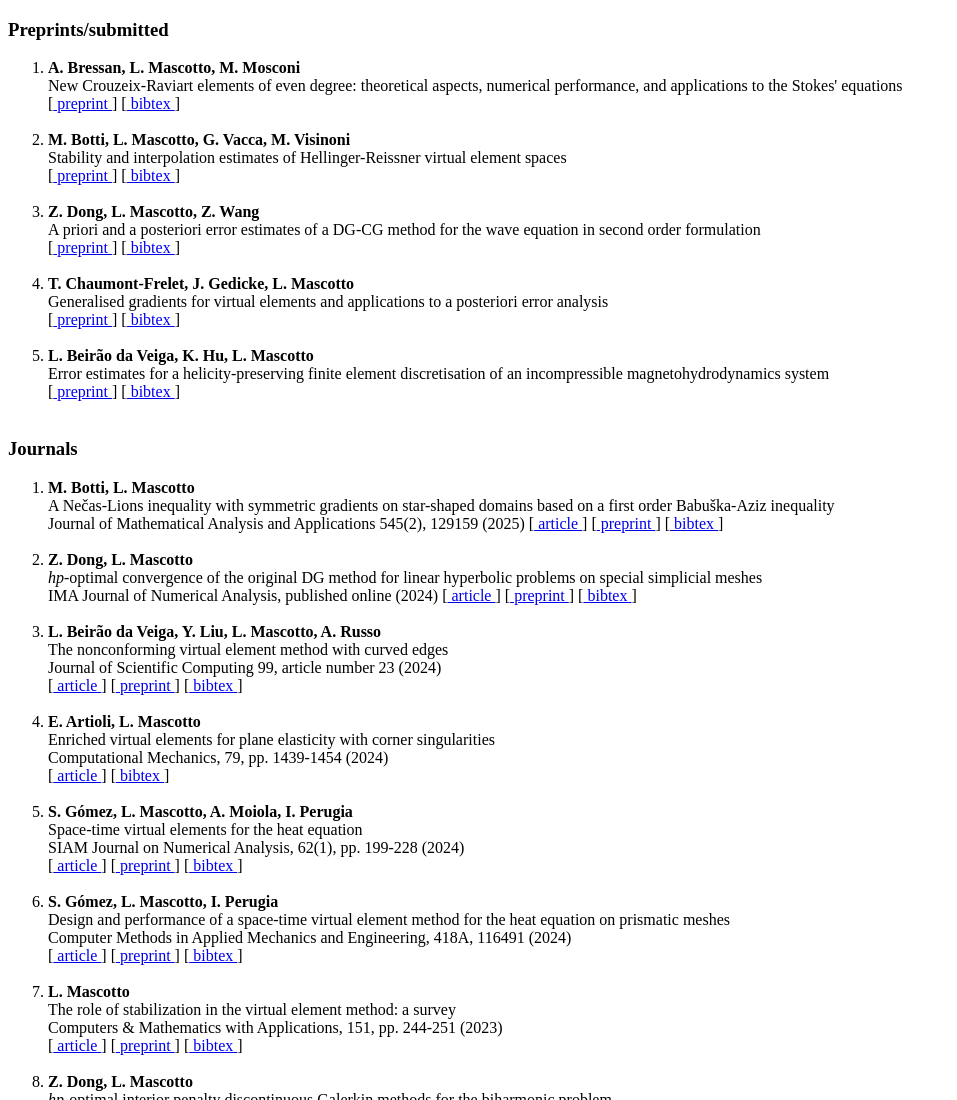
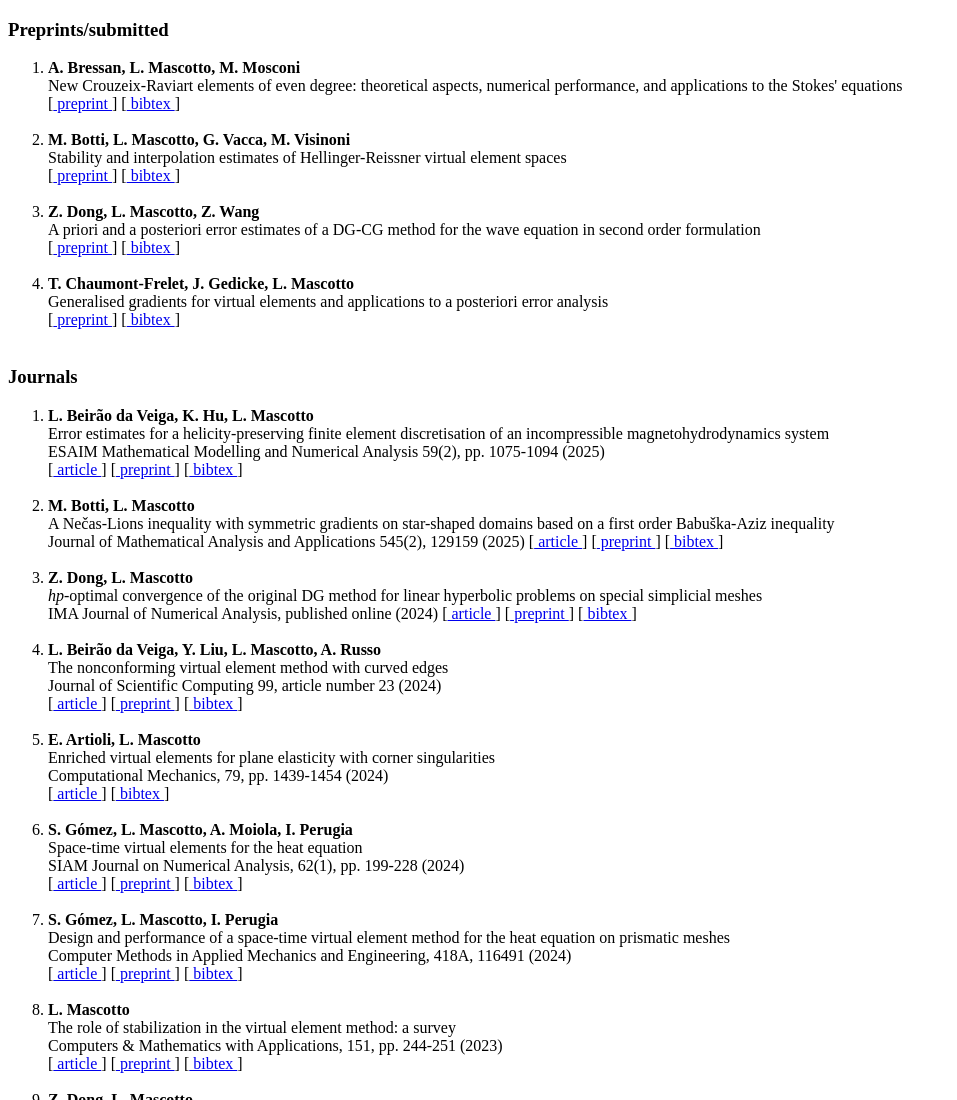
Before and after one commit to LorenzoMascotto/LorenzoMascotto.github.io, a plain HTML site: page publications/index.html in a window 1280 px wide. Shown: the top 1100 px of the page, without its empty margins (0-957 px from the left). Drawn offline with Linux system fonts and the light colour scheme.

Commit message:
Update index.html

```diff
--- a/publications/index.html
+++ b/publications/index.html
@@ -26,10 +26,6 @@
   Generalised gradients for virtual elements and applications to a posteriori error analysis <br>
   [<a href="https://arxiv.org/abs/2408.03148/" target="_blank"> preprint </a>] [<a href="https://lorenzomascotto.github.io/publications/GG-VEM-1" target="_blank"> bibtex </a>] <br/><br/></li>
 
-  <li><strong> L. Beir&#227;o da Veiga, K. Hu, L. Mascotto </strong> <br>
-   Error estimates for a helicity-preserving finite element discretisation of an incompressible magnetohydrodynamics system <br>
-  [<a href="https://arxiv.org/abs/2407.19748" target="_blank"> preprint </a>] [<a href="https://lorenzomascotto.github.io/publications/MHD-helicity-FEM-convergence" target="_blank"> bibtex </a>] <br/><br/></li>
-
   <!-- <li><strong> F. Dassi, J. Gedicke, L. Mascotto </strong> <br>
   Adaptive virtual elements based on hybridized, reliable, and efficient flux reconstructions <br>
   [<a href="https://arxiv.org/abs/2107.03716/" target="_blank"> preprint </a>] [<a href="https://lorenzomascotto.github.io/publications/hyperVEMhybrid" target="_blank"> bibtex </a>] <br/><br/></li>
@@ -49,6 +45,12 @@
 
   <h3> Journals </h3>
    <ol>
+
+  <li><strong> L. Beir&#227;o da Veiga, K. Hu, L. Mascotto </strong> <br>
+   Error estimates for a helicity-preserving finite element discretisation of an incompressible magnetohydrodynamics system <br>
+  ESAIM Mathematical Modelling and Numerical Analysis 59(2), pp. 1075-1094 (2025)<br>
+  [<a href="https://doi.org/10.1051/m2an/2025015" target="_blank"> article </a>]
+  [<a href="https://arxiv.org/abs/2407.19748" target="_blank"> preprint </a>] [<a href="https://lorenzomascotto.github.io/publications/MHD-helicity-FEM-convergence" target="_blank"> bibtex </a>] <br/><br/></li>
 
   <li><strong> M. Botti, L. Mascotto </strong> <br>
    A Ne&#269as-Lions inequality with symmetric gradients on star-shaped domains based on a first order Babu&#353ka-Aziz inequality  <br>
```
